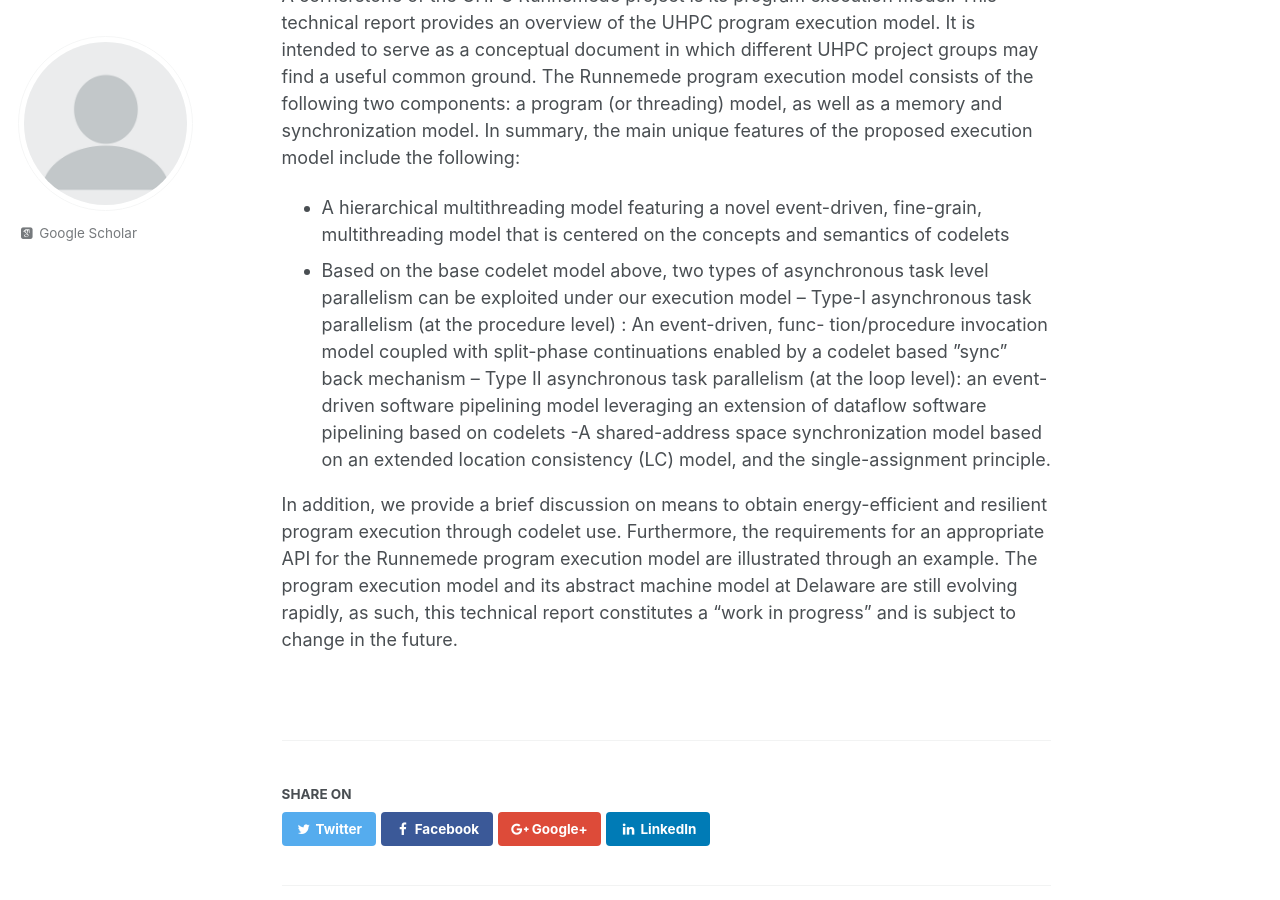
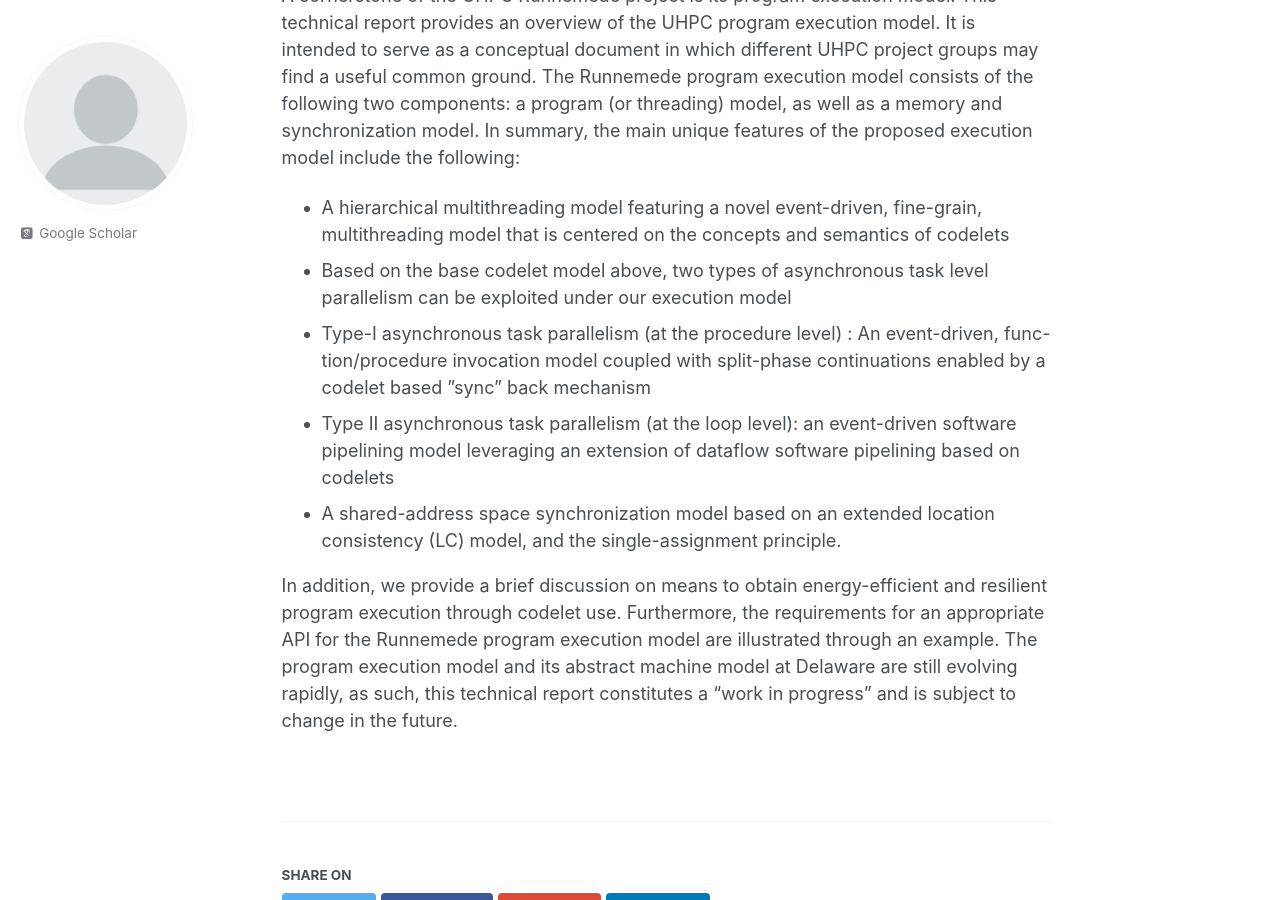
Before and after one commit to Jodasue/Jodasue.github.io, a Jekyll site: the page built from _publications/2011-04-01-memo-number-8.md, in a window 1280 px wide and 900 px high, scrolled down 446 px. Built offline with Jekyll 4.4.1, drawn with Linux system fonts in a browser that asks for light colours; some web fonts are replaced.

Commit message:
More Pub stuff

```diff
--- a/_publications/2011-04-01-memo-number-8.md
+++ b/_publications/2011-04-01-memo-number-8.md
@@ -15,10 +15,10 @@ A cornerstone of the UHPC Runnemede project is its program execution model. This
 model that is centered on the concepts and semantics of codelets
 - Based on the base codelet model above, two types of asynchronous task level parallelism can
 be exploited under our execution model
-– Type-I asynchronous task parallelism (at the procedure level) : An event-driven, func-
+- Type-I asynchronous task parallelism (at the procedure level) : An event-driven, func-
 tion/procedure invocation model coupled with split-phase continuations enabled by a codelet based ”sync” back mechanism
-– Type II asynchronous task parallelism (at the loop level): an event-driven software pipelining model leveraging an extension of dataflow software pipelining based on codelets
--A shared-address space synchronization model based on an extended location consistency
+- Type II asynchronous task parallelism (at the loop level): an event-driven software pipelining model leveraging an extension of dataflow software pipelining based on codelets
+- A shared-address space synchronization model based on an extended location consistency
 (LC) model, and the single-assignment principle.
 
 In addition, we provide a brief discussion on means to obtain energy-efficient and resilient program execution through codelet use. Furthermore, the requirements for an appropriate API for the Runnemede program execution model are illustrated through an example. The program execution model and its abstract machine model at Delaware are still evolving rapidly, as such, this technical report constitutes a “work in progress” and is subject to change in the future.
```
Also changed, not shown: _publications/2014-05-01-masters-number-6.md (+4 -4 lines), _publications/2016-05-23-introspective-number-3.md (+1 -1 lines).
